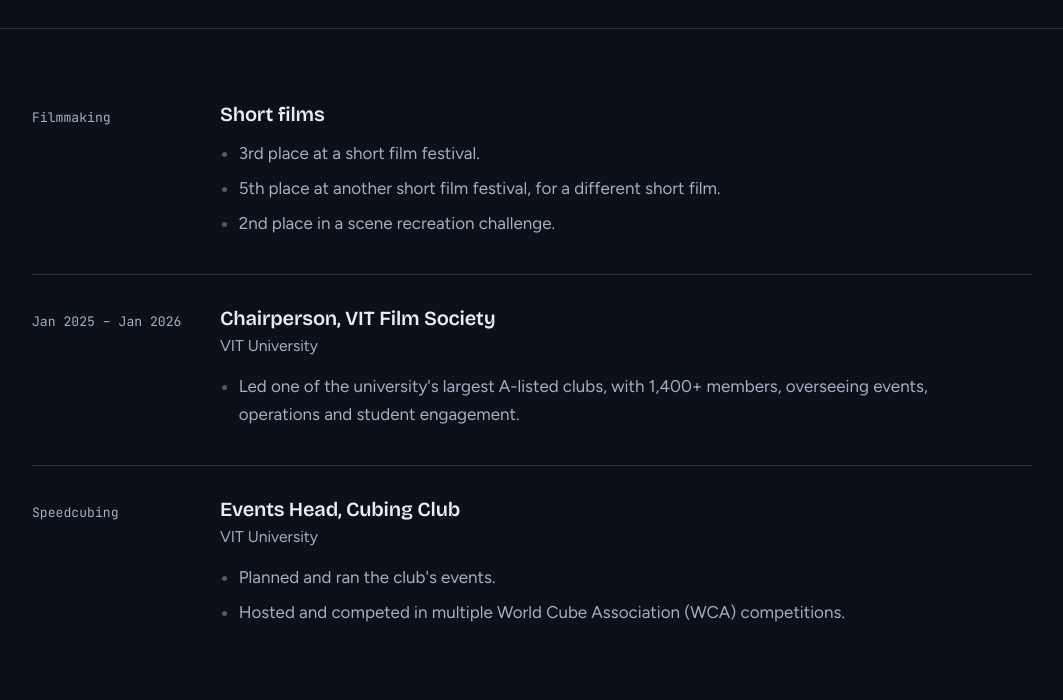
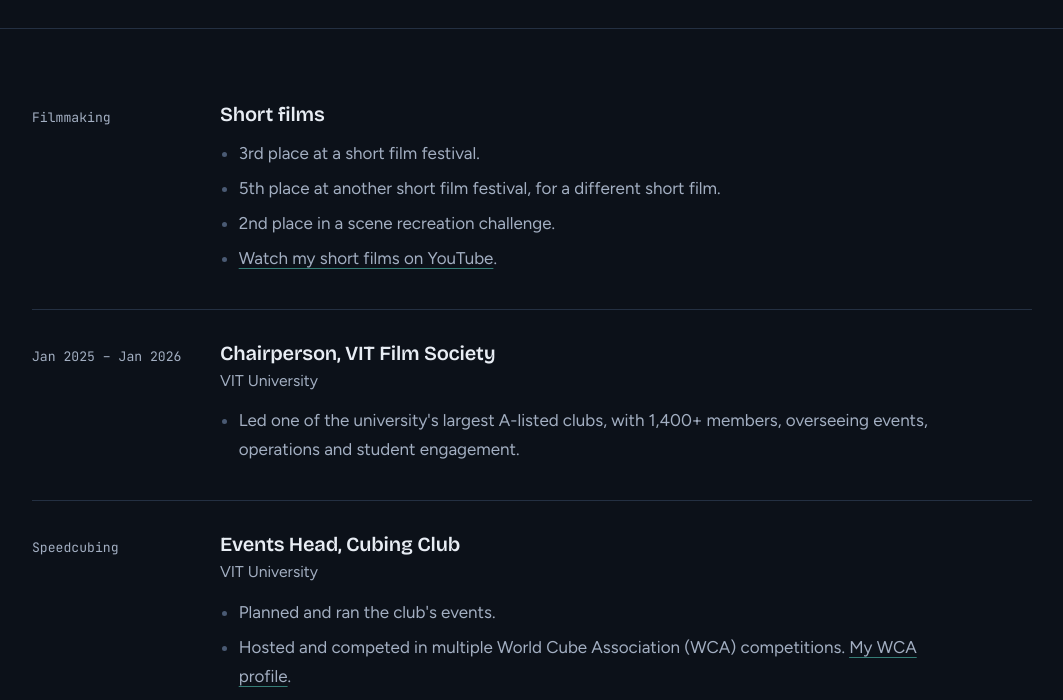
Before and after one commit to SaiSravanKamisetty/SaiSravanKamisetty.github.io, a plain HTML site: page beyond-work.html in a window 1280 px wide. Shown: the part 252-952 px from the top of the page, without its empty margins (108-1171 px from the left). Drawn offline with Linux system fonts and the light colour scheme.

Commit message:
Link WCA profile and YouTube films
Co-authored-by: Copilot <223556219+Copilot@users.noreply.github.com>

```diff
--- a/beyond-work.html
+++ b/beyond-work.html
@@ -39,6 +39,7 @@
             <li>3rd place at a short film festival.</li>
             <li>5th place at another short film festival, for a different short film.</li>
             <li>2nd place in a scene recreation challenge.</li>
+            <li><a href="https://www.youtube.com/@guywiththebigbooks6187" target="_blank" rel="noopener">Watch my short films on YouTube</a>.</li>
           </ul>
         </div>
       </article>
@@ -59,7 +60,7 @@
           <p class="org">VIT University</p>
           <ul>
             <li>Planned and ran the club's events.</li>
-            <li>Hosted and competed in multiple World Cube Association (WCA) competitions.</li>
+            <li>Hosted and competed in multiple World Cube Association (WCA) competitions. <a href="https://www.worldcubeassociation.org/persons/2018KAMI03" target="_blank" rel="noopener">My WCA profile</a>.</li>
           </ul>
         </div>
       </article>
```
